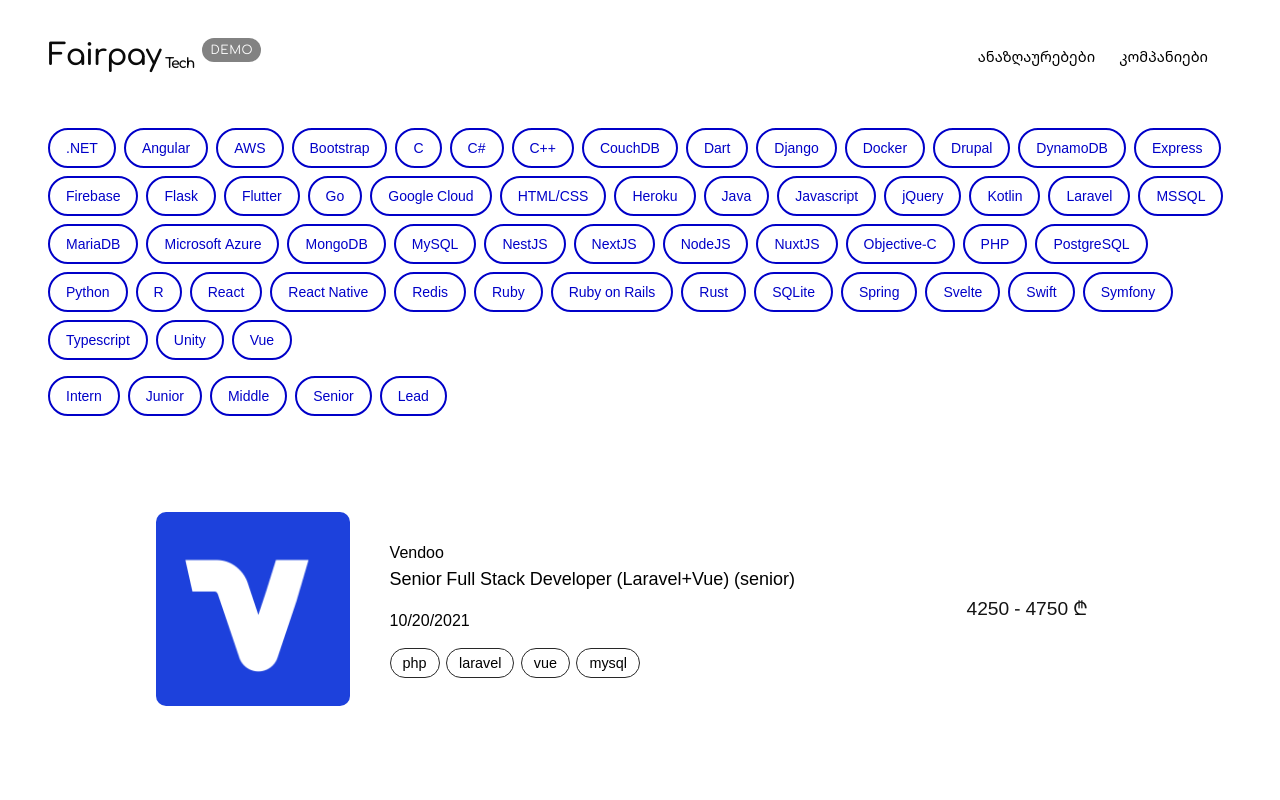
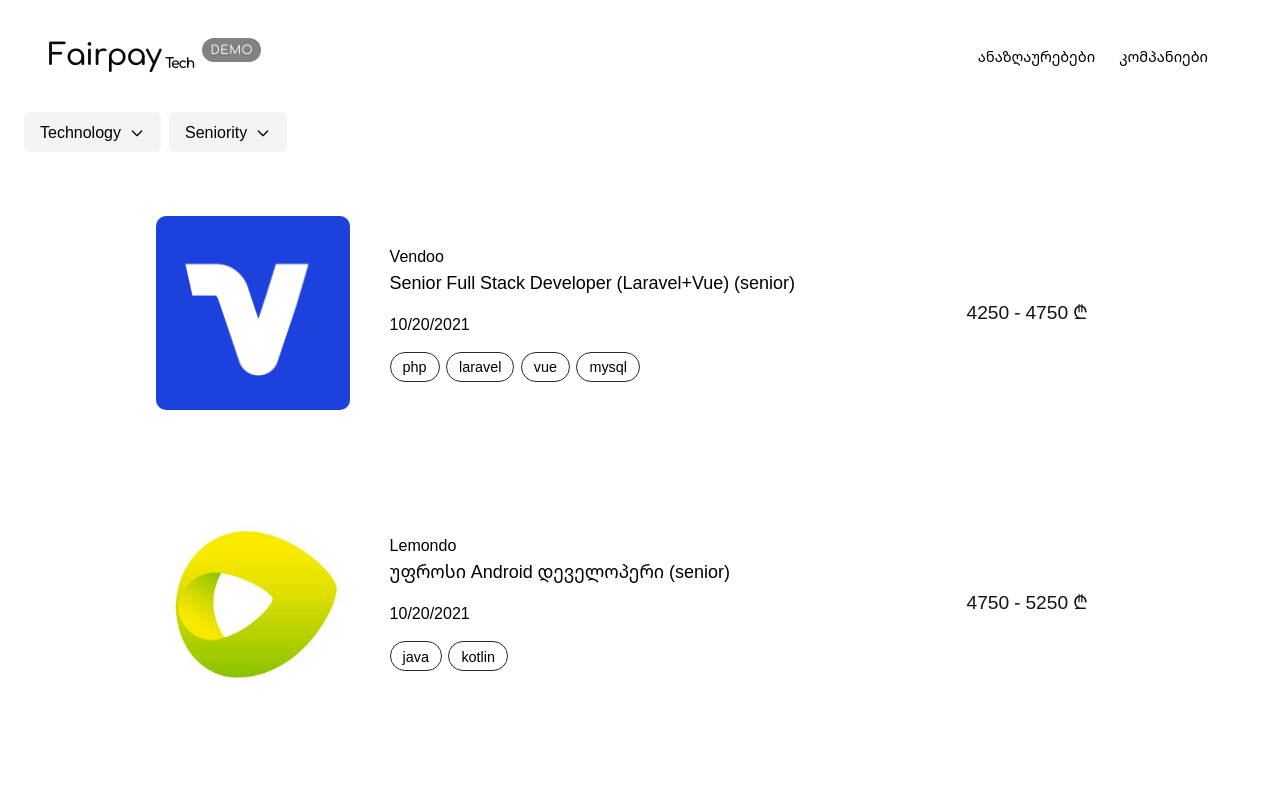
Before and after one commit to ItsMeSaba/fairpay-ge, a Next.js app: page /salaries in a window 1280 px wide. Shown: the top 800 px of the page. Built offline with nearby package versions, Linux system fonts and the light colour scheme; a web font is replaced by a local one.

Commit message:
feat: implement filtration module for technology and seniority filters in salaries page

```diff
--- a/src/app/salaries/page.tsx
+++ b/src/app/salaries/page.tsx
@@ -1,31 +1,25 @@
 'use client';
 
+import salaries from '@/data/salaries.json';
+import seniorities from '@/data/seniorities.json';
+import technologies from '@/data/technologies.json';
+import { CompanySalary } from '@/components/modules/company-salary/CompanySalary';
+import { FiltrationModule } from '@/components/modules/filtration-module/FiltrationModule';
 import { useState } from 'react';
-import { SalaryFilters } from '@/components/modules/salary-filters/SalaryFilters';
-import { CompanySalary } from '@/components/modules/company-salary/CompanySalary';
-import salaries from '@/data/salaries.json';
+
+const technologyFilterOptions = technologies.map((technology) => ({
+  label: technology,
+  value: technology,
+}));
+
+const seniorityFilterOptions = seniorities.map((seniority) => ({
+  label: seniority,
+  value: seniority,
+}));
 
 export default function Salaries() {
   const [technologyFilters, setTechnologyFilters] = useState<string[]>([]);
   const [seniorityFilters, setSeniorityFilters] = useState<string[]>([]);
-
-  function handleFilterChange(filter: string, category: 'technology' | 'seniority') {
-    switch (category) {
-      case 'technology':
-        if (technologyFilters.includes(filter)) {
-          return setTechnologyFilters((prev) => prev.filter((f) => f !== filter));
-        }
-
-        return setTechnologyFilters((prev) => [...prev, filter]);
-
-      case 'seniority':
-        if (seniorityFilters.includes(filter)) {
-          return setSeniorityFilters((prev) => prev.filter((f) => f !== filter));
-        }
-
-        return setSeniorityFilters((prev) => [...prev, filter]);
-    }
-  }
 
   const filteredSalaries = salaries.filter((salary) => {
     const hasTechnologyMatch =
@@ -41,12 +35,22 @@
 
   return (
     <div>
-      <SalaryFilters
-        onTechnologyChange={(filter: string) => handleFilterChange(filter, 'technology')}
-        onSeniorityChange={(filter: string) => handleFilterChange(filter, 'seniority')}
-        activeTechnologies={technologyFilters}
-        activeSeniorities={seniorityFilters}
-      />
+      <div className="container my-0 py-0 flex gap-2">
+        <FiltrationModule
+          options={technologyFilterOptions}
+          label="Technology"
+          appliedOptions={technologyFilters}
+          onApply={(selected) => setTechnologyFilters(selected)}
+        />
+
+        <FiltrationModule
+          options={seniorityFilterOptions}
+          label="Seniority"
+          displaySearch={false}
+          appliedOptions={seniorityFilters}
+          onApply={(selected) => setSeniorityFilters(selected)}
+        />
+      </div>
 
       <div className="min-h-[500px]">
         {filteredSalaries?.map((salary) => (
--- /dev/null
+++ b/src/components/modules/filtration-module/FiltrationModule.tsx
@@ -0,0 +1,157 @@
+import React, { useState, useMemo, useRef, useEffect } from 'react';
+
+interface Props {
+  options: { label: string; value: string }[];
+  label: string;
+  appliedOptions: string[];
+  onApply: (selected: string[]) => void;
+  displaySearch?: boolean;
+}
+
+export function FiltrationModule({
+  options,
+  label,
+  onApply,
+  appliedOptions,
+  displaySearch = true,
+}: Props) {
+  const [open, setOpen] = useState(false);
+  const [search, setSearch] = useState('');
+  const [selected, setSelected] = useState<string[]>([]);
+  const containerRef = useRef<HTMLDivElement>(null);
+
+  // Close dropdown if click outside
+  useEffect(() => {
+    function onClick(e: MouseEvent) {
+      if (containerRef.current && !containerRef.current.contains(e.target as Node)) {
+        setOpen(false);
+      }
+    }
+    document.addEventListener('mousedown', onClick);
+    return () => document.removeEventListener('mousedown', onClick);
+  }, []);
+
+  // Filtered list by search term
+  const filteredOptions = useMemo(
+    () => options?.filter((opt: any) => opt.label.toLowerCase().includes(search.toLowerCase())),
+    [search]
+  );
+
+  // Total count of selected items
+  // const totalSelectedCount = useMemo(
+  //   () =>
+  //     options
+  //       ?.filter((opt) => selected.includes(opt.value))
+  //       .reduce((sum, opt) => sum + opt.count, 0),
+  //   [selected]
+  // );
+
+  const toggleItem = (id: string) => {
+    setSelected((sel) => (sel.includes(id) ? sel.filter((x) => x !== id) : [...sel, id]));
+  };
+
+  const allIds = options?.map((o) => o.value);
+  const noneSelected = selected?.length === 0;
+  const allSelected = selected?.length === allIds?.length;
+
+  return (
+    <div className="relative inline-block text-left" ref={containerRef}>
+      <button
+        onClick={() => setOpen((o) => !o)}
+        className="px-4 py-2 bg-gray-100 rounded-md flex items-center space-x-2 hover:bg-gray-200"
+      >
+        <span>{label}</span>
+
+        {appliedOptions.length > 0 && (
+          <span className="px-2 py-0.5 bg-blue-600 text-white text-xs rounded">
+            {appliedOptions.length}
+          </span>
+        )}
+
+        <svg
+          className={`w-4 h-4 mt-[2px] transform transition-transform ${open ? 'rotate-180' : ''}`}
+          fill="none"
+          stroke="currentColor"
+          viewBox="0 0 24 24"
+        >
+          <path strokeLinecap="round" strokeLinejoin="round" strokeWidth={2} d="M19 9l-7 7-7-7" />
+        </svg>
+      </button>
+
+      {open && (
+        <div className="absolute mt-1 w-64 bg-white border rounded-md shadow-lg z-10">
+          {/* Header */}
+          <div className="flex items-center justify-between px-4 py-2 border-b">
+            <div className="flex space-x-4">
+              <button
+                onClick={() => setSelected(allIds)}
+                className="text-sm text-blue-600 hover:underline"
+              >
+                ყველა
+              </button>
+
+              <button
+                onClick={() => setSelected([])}
+                className="text-sm text-gray-600 hover:underline"
+              >
+                გასუფთავება
+              </button>
+            </div>
+            <button onClick={() => setOpen(false)} className="text-gray-400 hover:text-gray-600">
+              ✕
+            </button>
+          </div>
+
+          {displaySearch && (
+            <div className="px-4 pt-2">
+              <input
+                type="text"
+                placeholder="Search..."
+                value={search}
+                onChange={(e) => setSearch(e.target.value)}
+                className="w-full px-2 py-1 border rounded focus:outline-none"
+              />
+            </div>
+          )}
+
+          {/* Options */}
+          <div className="max-h-[300px] overflow-y-auto px-4 py-2">
+            {filteredOptions.map((opt: any) => (
+              <label key={opt.value} className="flex items-center justify-between py-1">
+                <div className="flex items-center space-x-2">
+                  <input
+                    type="checkbox"
+                    checked={selected.includes(opt.value)}
+                    onChange={() => toggleItem(opt.value)}
+                    className="form-checkbox h-4 w-4 text-blue-600"
+                  />
+
+                  <span>{opt.label}</span>
+                </div>
+
+                {/* <span className="text-sm text-gray-500">{opt.count}</span> */}
+              </label>
+            ))}
+
+            {filteredOptions.length === 0 && (
+              <p className="py-2 text-center text-gray-400">No matching categories</p>
+            )}
+          </div>
+
+          {/* Footer */}
+          <div className="px-4 py-3 border-t">
+            <button
+              onClick={() => {
+                onApply(selected);
+                setOpen(false);
+              }}
+              className="w-full py-2 bg-blue-600 text-white rounded hover:bg-blue-700"
+            >
+              შედეგების ნახვა
+            </button>
+          </div>
+        </div>
+      )}
+    </div>
+  );
+}
```
